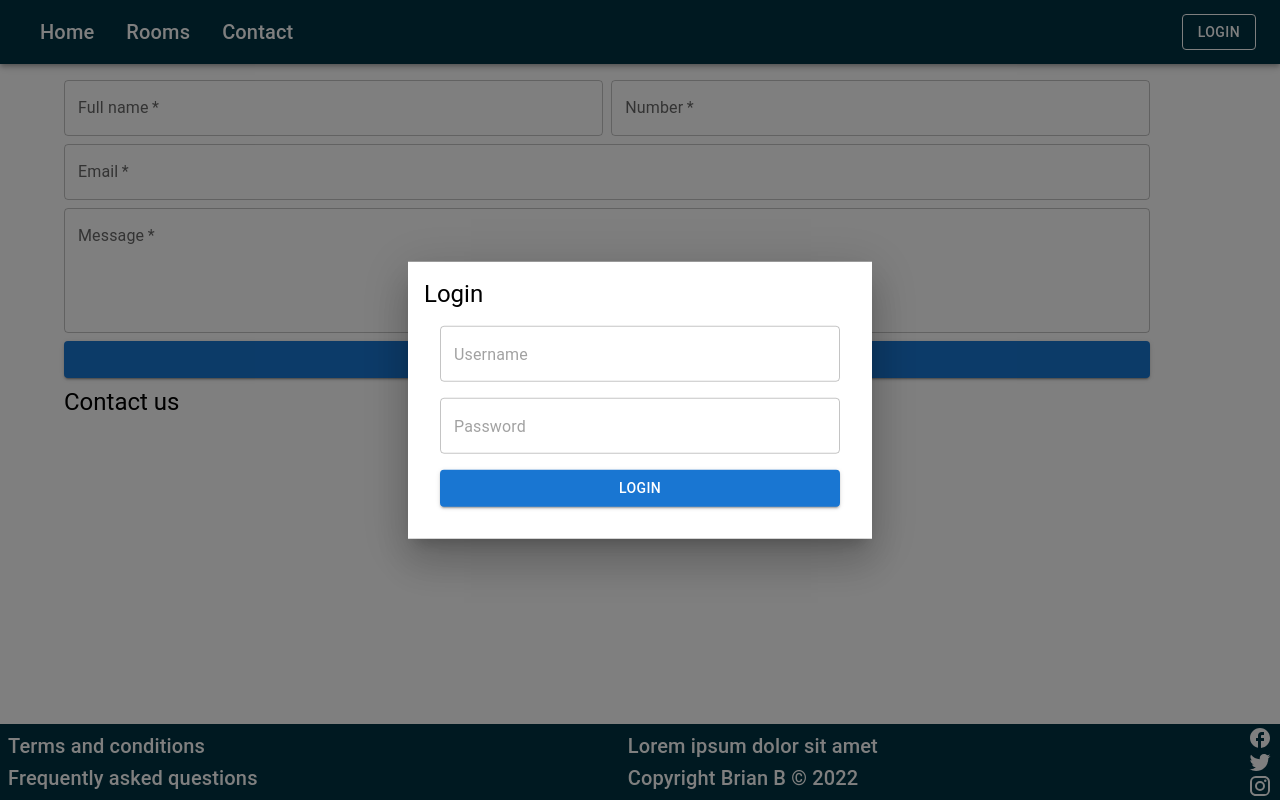
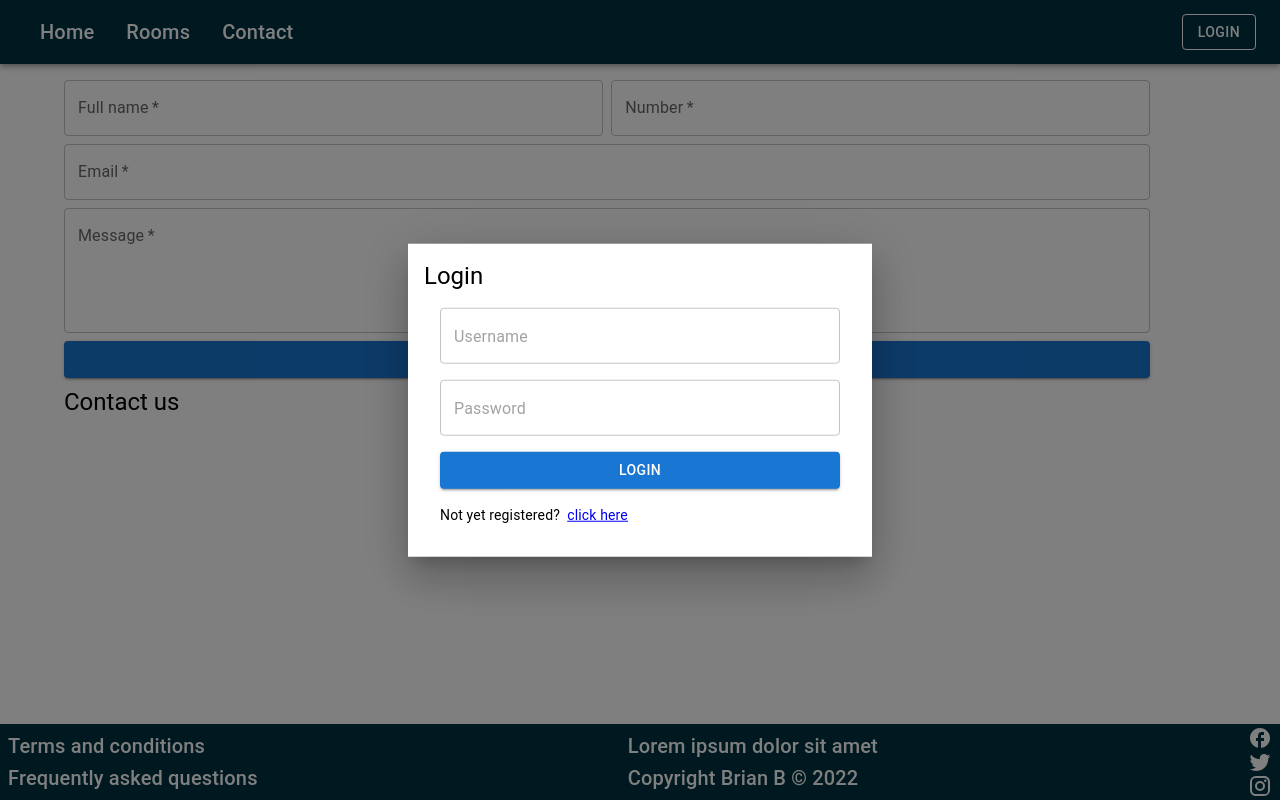
Before and after one commit to Noroff-FEU-Assignments/project-exam-2-BrianEP-hub, a React (Create React App) app: page /contact in a window 1280 px wide. Both pictures are taken after a click on the button "LOGIN". Built offline with nearby package versions, Linux system fonts and the light colour scheme.

Commit message:
Auth link for navbar, register button, and logout button

```diff
--- a/src/components/Forms/LoginForm/LoginForm.jsx
+++ b/src/components/Forms/LoginForm/LoginForm.jsx
@@ -1,7 +1,9 @@
 import React, { useState } from 'react';
 import { Button, Grid, TextField, Typography } from '@mui/material';
+import { NavLink } from 'react-router-dom';
 import { useNavigate } from 'react-router-dom';
-// import axios from 'axios';
+
+
 
 const LoginForm = () => {
 	const navigate = useNavigate();
@@ -9,7 +11,7 @@ const LoginForm = () => {
 	const [password, setPassword] = useState('');
 
 	const handleLogin = async e => {
-		e.preventDefault();
+		// e.preventDefault();
 		const loginInfo = {
 			identifier: username,
 			password: password,
@@ -24,11 +26,11 @@ const LoginForm = () => {
 		};
 		try {
 			const login = await fetch(
-				'http://localhost:1337/api/auth/local',
+				process.env.REACT_APP_AUTH_URL,
 				options,
 			);
 			const res = await login.json();
-			localStorage.setItem('user', res.username);
+			localStorage.setItem('user', res.user.username);
 			localStorage.setItem('token', res.jwt);
 			navigate('/admin');
 		} catch (error) {
@@ -71,6 +73,14 @@ const LoginForm = () => {
 						Login
 					</Button>
 				</Grid>
+				<Grid xs={12} item>
+					<Typography variant='body2'>
+						Not yet registered? &nbsp;
+						<NavLink to="/register">
+							click here
+						</NavLink>
+					</Typography>
+				</Grid>
 			</Grid>
 		</form>
 	);
--- a/src/components/Navbar/Navbar.jsx
+++ b/src/components/Navbar/Navbar.jsx
@@ -36,6 +36,8 @@ const Navbar = () => {
 	const loginModal = () => setOpen(true);
 	const handleClose = () => setOpen(false);
 
+	const getUsername = localStorage.getItem('user');
+
 	return (
 		<>
 			<AppBar position="static" className={styles.navBar}>
@@ -50,11 +52,20 @@ const Navbar = () => {
 								</Typography>
 							))}
 						</Box>
+						{!getUsername ?
 						<Box>
 							<Button color="inherit" onClick={loginModal} variant="outlined">
 								Login
 							</Button>
 						</Box>
+						: <Box>
+							<Typography variant='h6' component='div'>
+								<NavLink to='/admin' className={styles.navLink}>
+									{getUsername}
+								</NavLink>
+							</Typography>
+						</Box>
+						}
 						<Modal open={open} onClose={handleClose}>
 							<Box sx={style}>
 								<LoginForm />
--- a/src/pages/Admin/Admin.jsx
+++ b/src/pages/Admin/Admin.jsx
@@ -1,9 +1,16 @@
 import React from 'react';
-import { Card, Container, Typography } from '@mui/material';
+import { Card, Container, Typography, Button } from '@mui/material';
+import { useNavigate } from 'react-router-dom';
 
 const Admin = () => {
+  const navigate = useNavigate();
+  const username = localStorage.getItem('user');
 
-  const user = localStorage.getItem('user');
+  const logout = () => {
+    localStorage.clear();
+    navigate('/')
+  }
+
 
 
   return(
@@ -13,6 +20,9 @@ const Admin = () => {
         <Typography variant="h6">Welcome {username}</Typography>
       </Card>
     </Container>
+    <Button variant='contained' onClick={logout}>
+      Log out
+    </Button>
     </>
   )
 };
```
